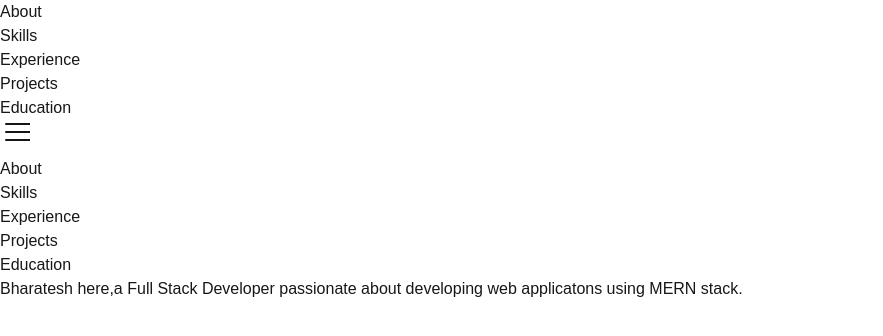
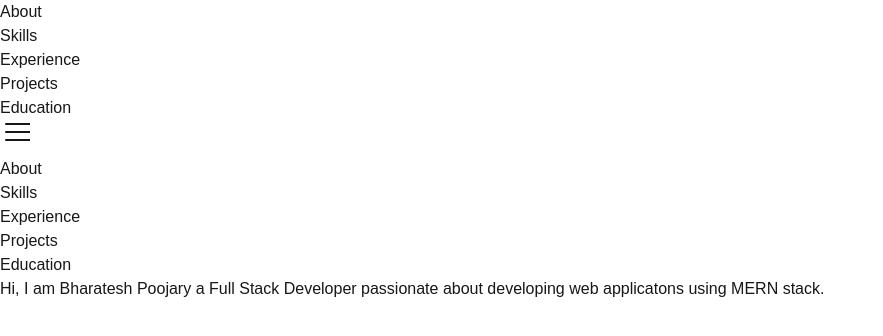
Before and after one commit to BharateshPoojary/portfolio, a Next.js app: page / in a window 1280 px wide. Shown: the top 336 px of the page, without its empty margins (0-883 px from the left). Built offline with nearby package versions, Linux system fonts and the light colour scheme.

Commit message:
framer motion usage

```diff
--- a/package.json
+++ b/package.json
@@ -9,6 +9,7 @@
     "lint": "next lint"
   },
   "dependencies": {
+    "framer-motion": "^11.17.0",
     "next": "15.1.3",
     "react": "^19.0.0",
     "react-dom": "^19.0.0",
--- a/src/app/page.tsx
+++ b/src/app/page.tsx
@@ -13,9 +13,9 @@ export default function Home() {
       >
         <div className="grid grid-cols-2">
           <h3 className="text-4xl font-bold">
-            <span className="text-6xl">Bharatesh here,</span>a Full Stack
-            Developer passionate about developing web applicatons using MERN
-            stack.
+            <span className="text-6xl">Hi, I am Bharatesh Poojary </span>a Full
+            Stack Developer passionate about developing web applicatons using
+            MERN stack.
           </h3>
         </div>
       </div>
```
Also changed, not shown: 1 other file (tests, documents, lock files or other folders).
